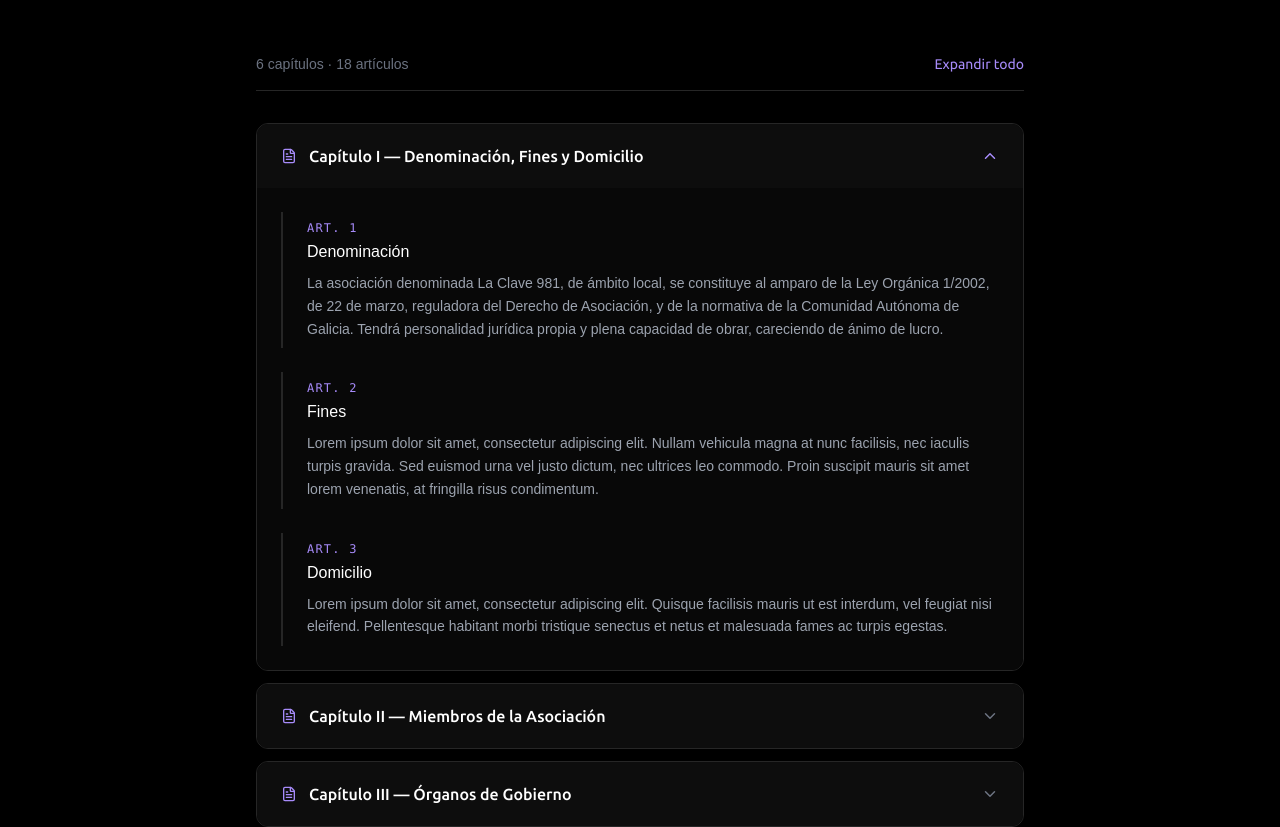
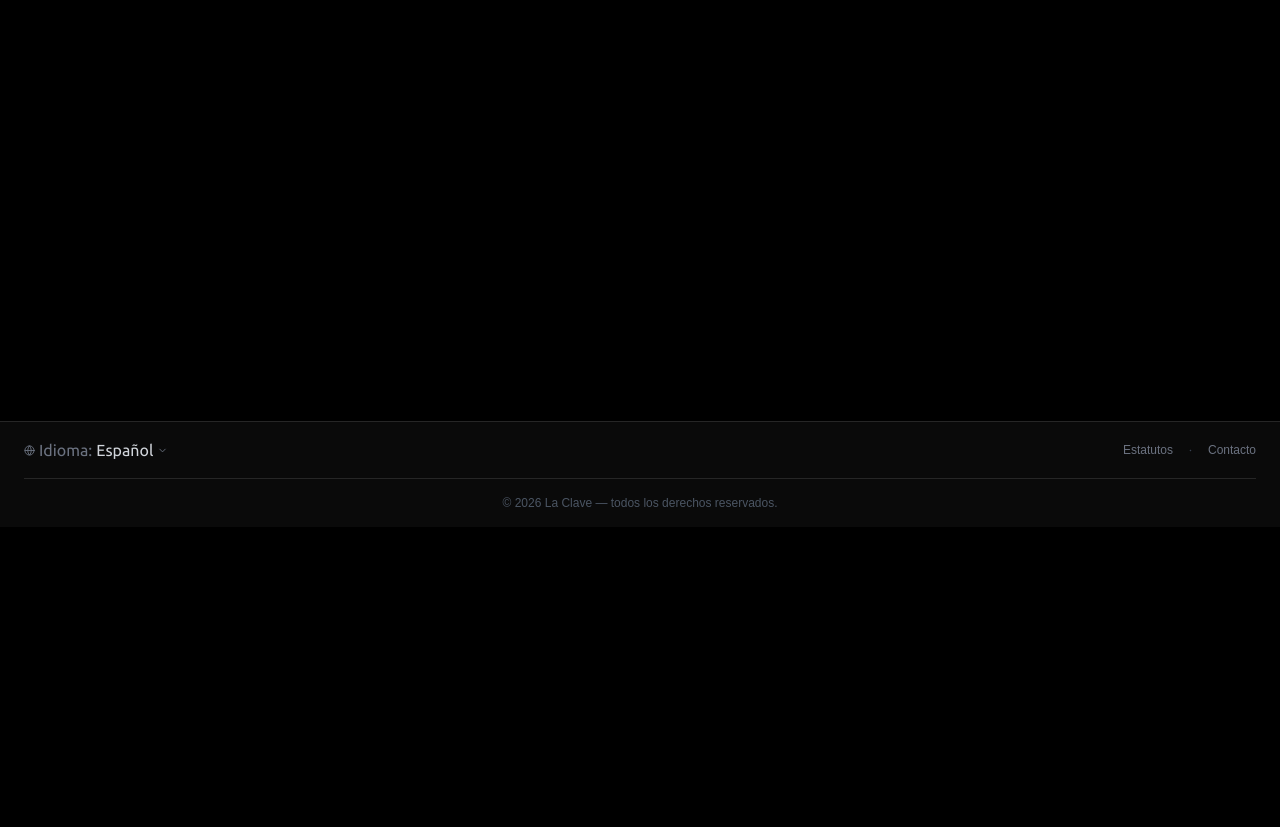
Before and after one commit to Sozap9/La-Clave-Asociacion, a React (Vite) app in the folder frontend/: page /estatutos in a window 1280 px wide. Shown: the part 460-1287 px from the top of the page. After the commit the page ends 987 px from the top, so only its background shows below. Built offline with nearby package versions, Linux system fonts and the light colour scheme; a web font is replaced by a local one.

Commit message:
fix estatutos

```diff
--- a/frontend/src/pages/Estatutos.jsx
+++ b/frontend/src/pages/Estatutos.jsx
@@ -1,66 +1,7 @@
-import { useState } from 'react';
-import { ChevronDown, ChevronUp, FileText } from 'lucide-react';
 import { useLanguage } from '../context/LanguageContext';
 
-// ─── Componente artículo ──────────────────────────────────────────────────────
-const Articulo = ({ num, titulo, texto }) => (
-  <div className="border-l-2 border-[#262626] hover:border-primary-500/50 pl-6 py-2 transition-colors duration-300">
-    <p className="text-xs text-primary-400 font-mono mb-1 tracking-widest uppercase">
-      Art. {num}
-    </p>
-    <h4 className="text-white text-base font-medium mb-2">{titulo}</h4>
-    <p className="text-gray-400 text-sm leading-relaxed">{texto}</p>
-  </div>
-);
-
-// ─── Capítulo controlado (acordeón) ──────────────────────────────────────────
-const CapituloControlled = ({ capitulo, isOpen, onToggle }) => (
-  <div className="border border-[#262626] rounded-xl overflow-hidden hover:border-primary-500/20 transition-colors duration-300">
-    <button
-      onClick={onToggle}
-      className="w-full flex items-center justify-between px-6 py-5 bg-[#0d0d0d] hover:bg-[#111] transition-colors text-left"
-    >
-      <div className="flex items-center gap-3">
-        <FileText size={16} className="text-primary-400 shrink-0" />
-        <span className="text-white font-medium text-sm md:text-base">
-          {capitulo.titulo}
-        </span>
-      </div>
-      {isOpen ? (
-        <ChevronUp size={18} className="text-primary-400 shrink-0" />
-      ) : (
-        <ChevronDown size={18} className="text-gray-500 shrink-0" />
-      )}
-    </button>
-
-    {isOpen && (
-      <div className="px-6 py-6 bg-[#080808] space-y-6">
-        {capitulo.articulos.map((art) => (
-          <Articulo key={art.num} {...art} />
-        ))}
-      </div>
-    )}
-  </div>
-);
-
-// ─── Página principal ─────────────────────────────────────────────────────────
 const Estatutos = () => {
   const { t } = useLanguage();
-
-  // Los capítulos vienen de translations para soporte bilingüe
-  const capitulos = t('estatutos.capitulos');
-
-  const totalArticulos = capitulos.reduce((a, c) => a + c.articulos.length, 0);
-
-  const [openStates, setOpenStates] = useState(
-    capitulos.reduce((acc, c, i) => ({ ...acc, [i]: i === 0 }), {})
-  );
-  const allOpen = Object.values(openStates).every(Boolean);
-
-  const toggleAll = () => {
-    const next = !allOpen;
-    setOpenStates(capitulos.reduce((acc, _, i) => ({ ...acc, [i]: next }), {}));
-  };
 
   return (
     <div className="bg-black min-h-screen">
@@ -83,48 +24,6 @@ const Estatutos = () => {
         </div>
       </section>
 
-      {/* ── Contenido ── */}
-      <section className="py-16 bg-black">
-        <div className="container-custom px-6">
-          <div className="max-w-3xl mx-auto">
-
-            {/* Controles */}
-            <div className="flex items-center justify-between mb-8 pb-4 border-b border-[#262626]">
-              <p className="text-gray-500 text-sm">
-                {capitulos.length} {t('estatutos.chapters')} · {totalArticulos} {t('estatutos.articles')}
-              </p>
-              <button
-                onClick={toggleAll}
-                className="text-sm text-primary-400 hover:text-primary-300 transition-colors"
-              >
-                {allOpen ? t('estatutos.collapse_all') : t('estatutos.expand_all')}
-              </button>
-            </div>
-
-            {/* Acordeones */}
-            <div className="space-y-3">
-              {capitulos.map((cap, i) => (
-                <CapituloControlled
-                  key={i}
-                  capitulo={cap}
-                  isOpen={openStates[i]}
-                  onToggle={() =>
-                    setOpenStates((prev) => ({ ...prev, [i]: !prev[i] }))
-                  }
-                />
-              ))}
-            </div>
-
-            {/* Nota final */}
-            <div className="mt-12 p-6 bg-[#0d0d0d] border border-[#262626] rounded-xl text-center">
-              <p className="text-gray-500 text-sm leading-relaxed">
-                {t('estatutos.footer_note')}
-              </p>
-            </div>
-
-          </div>
-        </div>
-      </section>
     </div>
   );
 };
```
